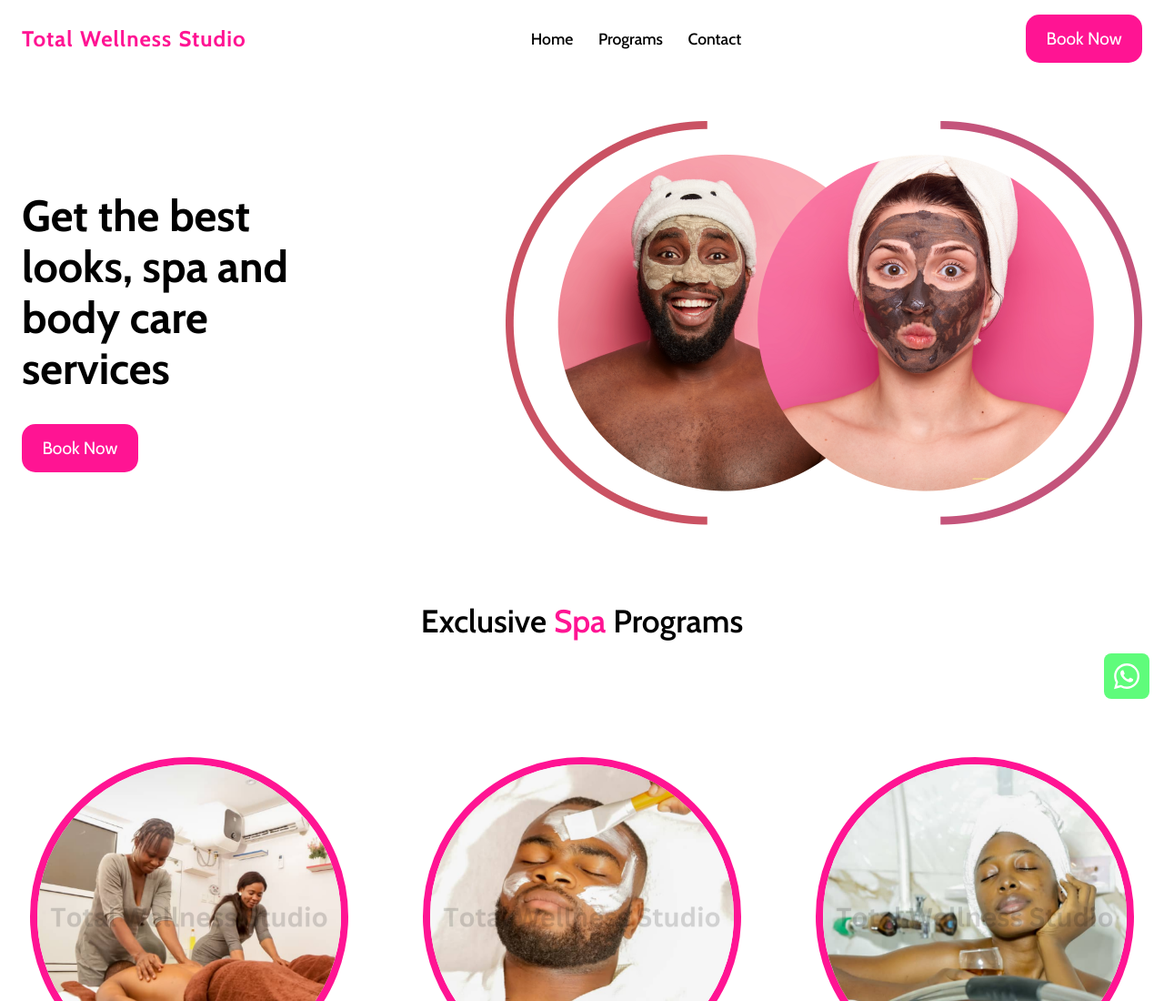
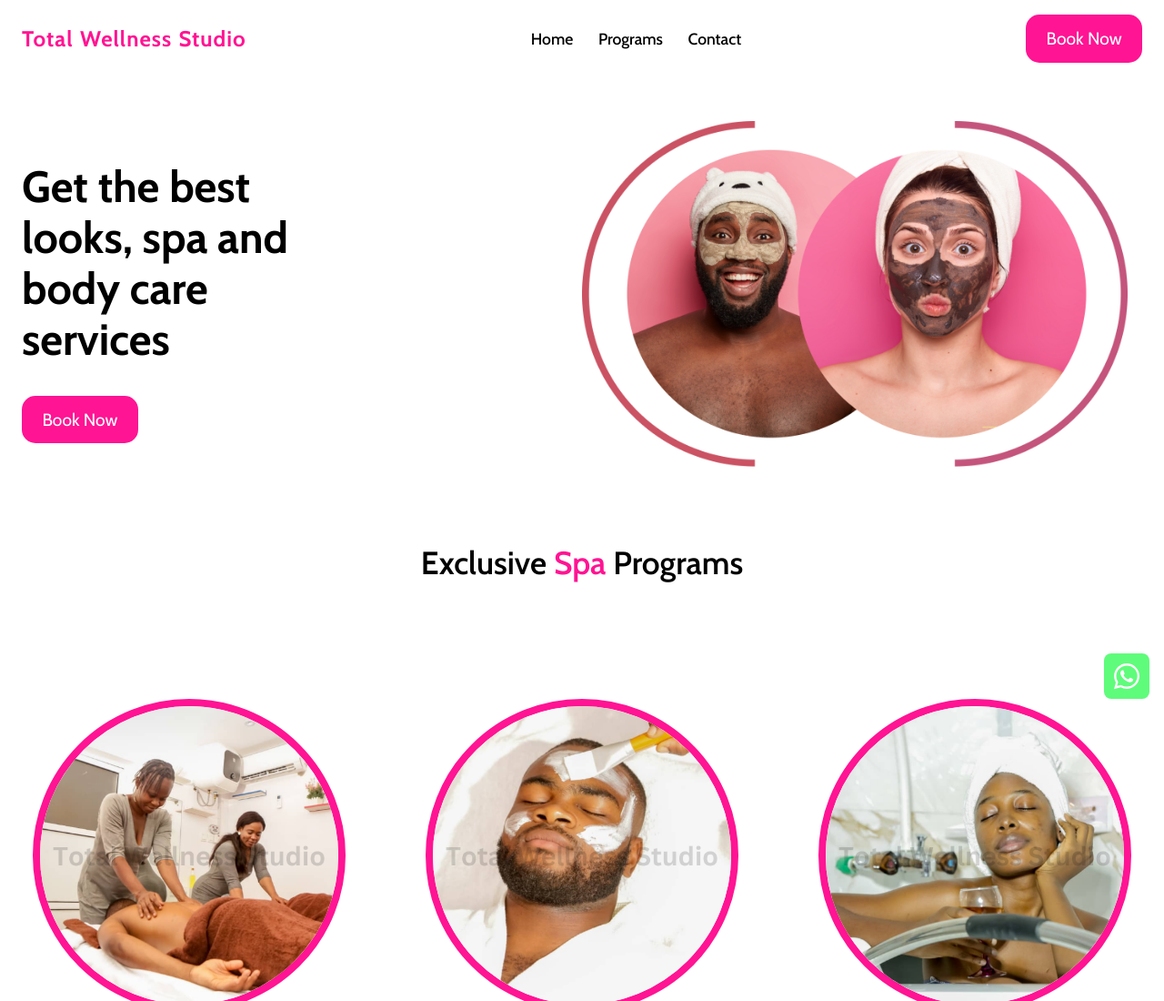
Before and after one commit to DanielBryte/totalwellnessstudio, a website: page public/index.html in a window 1280 px wide. Shown: the top 1100 px of the page at 91% size. Drawn offline with nearby package versions, Linux system fonts and the light colour scheme.

Commit message:
99.9% complete.

```diff
--- a/public/css/style.css
+++ b/public/css/style.css
@@ -40,6 +40,10 @@ h3 {
   font-size: 2.2rem;
   margin: 5rem 0;
   text-align: center;
+}
+img{
+width: 100%;
+height: auto;
 }
 /***** Header ******/
 header {
@@ -117,6 +121,15 @@ li {
   justify-content: space-between;
 }
 
+.hero .left {
+  flex: 1 1 100%
+  }
+
+.hero .right {
+flex: 1 1 100%
+}
+
+
 .hero h2 {
   font-size: 3rem;
   font-weight: 700;
@@ -124,9 +137,10 @@ li {
   line-height: 56px;
   margin-bottom: 3rem;
 }
-.hero .right img {
+
+.hero img{
   max-width: 700px;
-}
+  }
 
 /***** Services ******/
 .services-wrap {
```
